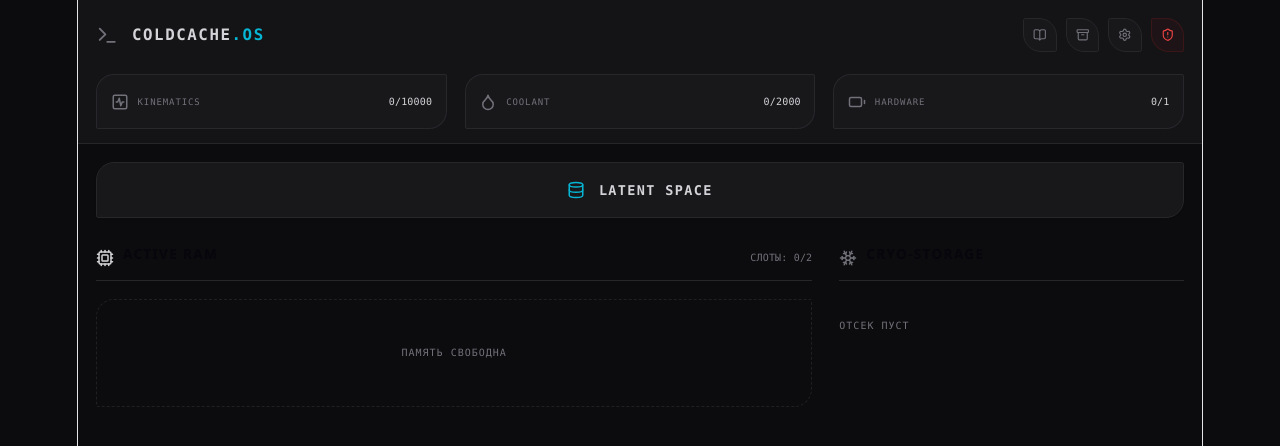
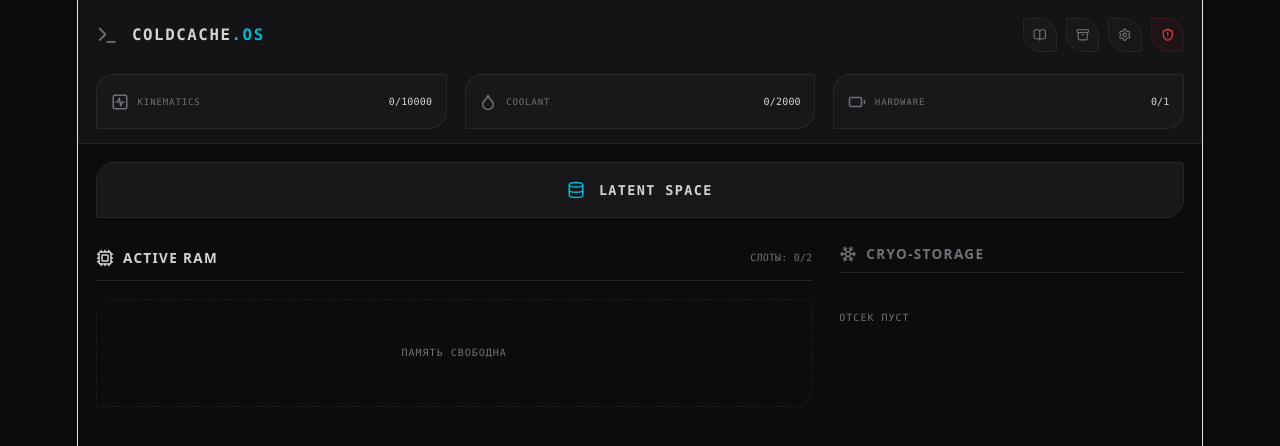
Before and after one commit to alekS4Soral/vitejs-vite-dyen5ooa, a React (Vite) app: page / in a window 1280 px wide. Shown: the top 446 px of the page. Built offline with nearby package versions, Linux system fonts and the light colour scheme.

Commit message:
ColdCache.OS-V1.1.4

```diff
--- a/src/App.jsx
+++ b/src/App.jsx
@@ -434,9 +434,9 @@ export default function App() {
           <section className="lg:col-span-8 flex flex-col gap-4">
 
             {/* АБСОЛЮТНАЯ ЗАЩИТА ОТ ИНВЕРСИИ БРАУЗЕРА */}
-            <div className="flex items-center gap-2 border-b border-[var(--border-strong)] pb-2" style={{ color: textMainHex }}>
-              <Cpu className="w-4 h-4" />
-              <h2 className="uppercase tracking-widest text-xs font-semibold">{t('ram')}</h2>
+            <div className="flex items-center gap-2 border-b border-[var(--border-strong)] pb-2">
+              <Cpu className="w-4 h-4" style={{ color: textMainHex }} />
+              <h2 className="uppercase tracking-widest text-xs font-semibold m-0" style={{ color: textMainHex }}>{t('ram')}</h2>
               <span className="ml-auto text-[10px]" style={{ color: textMutedHex }}>СЛОТЫ: {activeTasks.length}/2</span>
             </div>
 
@@ -489,9 +489,9 @@ export default function App() {
           <section className="lg:col-span-4 flex flex-col gap-4">
 
             {/* АБСОЛЮТНАЯ ЗАЩИТА ОТ ИНВЕРСИИ БРАУЗЕРА */}
-            <div className="flex items-center gap-2 border-b border-[var(--border-strong)] pb-2" style={{ color: textMutedHex }}>
-              <Snowflake className="w-4 h-4" />
-              <h2 className="uppercase tracking-widest text-xs font-semibold">{t('cryo')}</h2>
+            <div className="flex items-center gap-2 border-b border-[var(--border-strong)] pb-2">
+              <Snowflake className="w-4 h-4" style={{ color: textMutedHex }} />
+              <h2 className="uppercase tracking-widest text-xs font-semibold m-0" style={{ color: textMutedHex }}>{t('cryo')}</h2>
             </div>
 
             <div className="flex flex-col gap-2">
```
